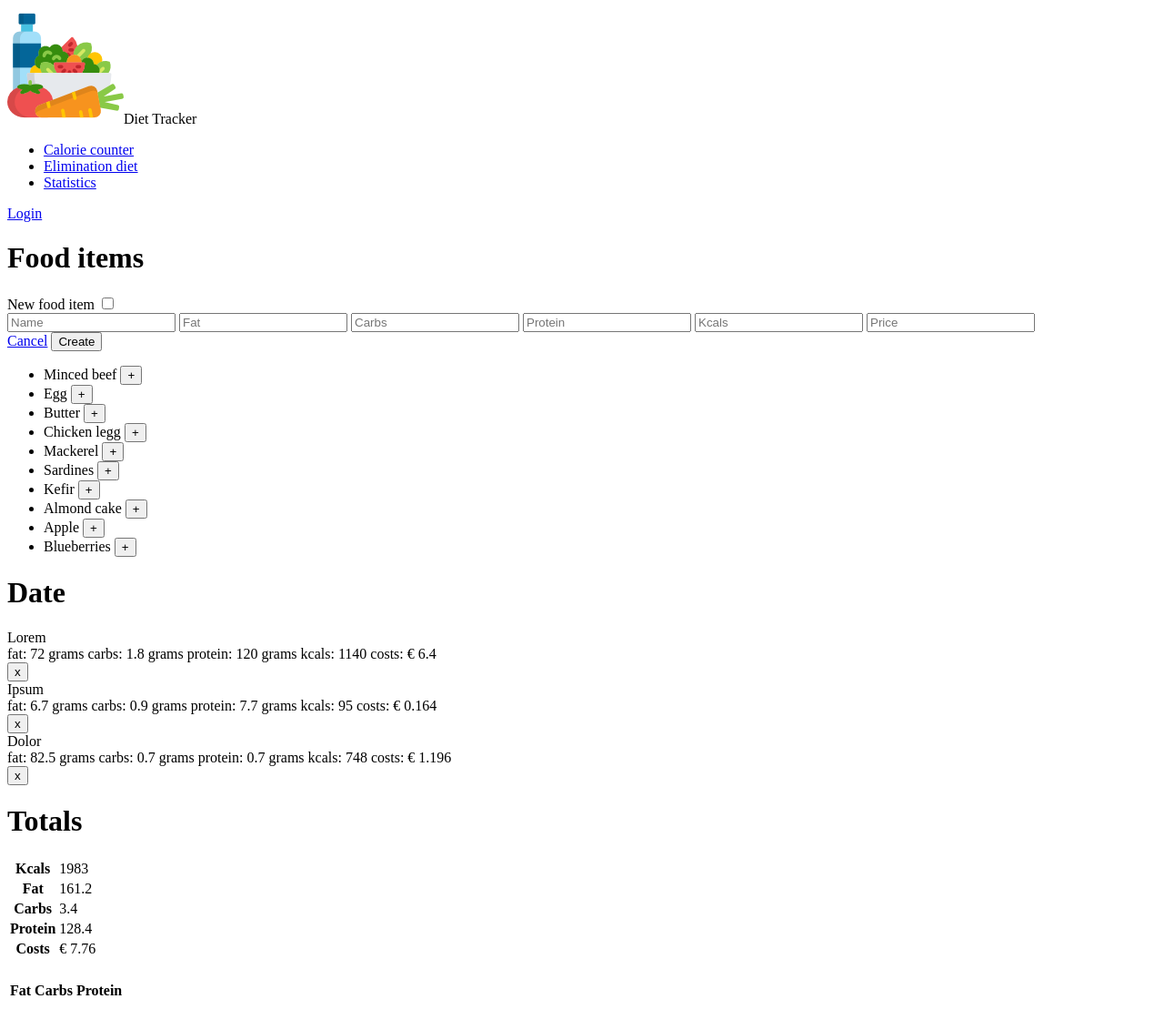
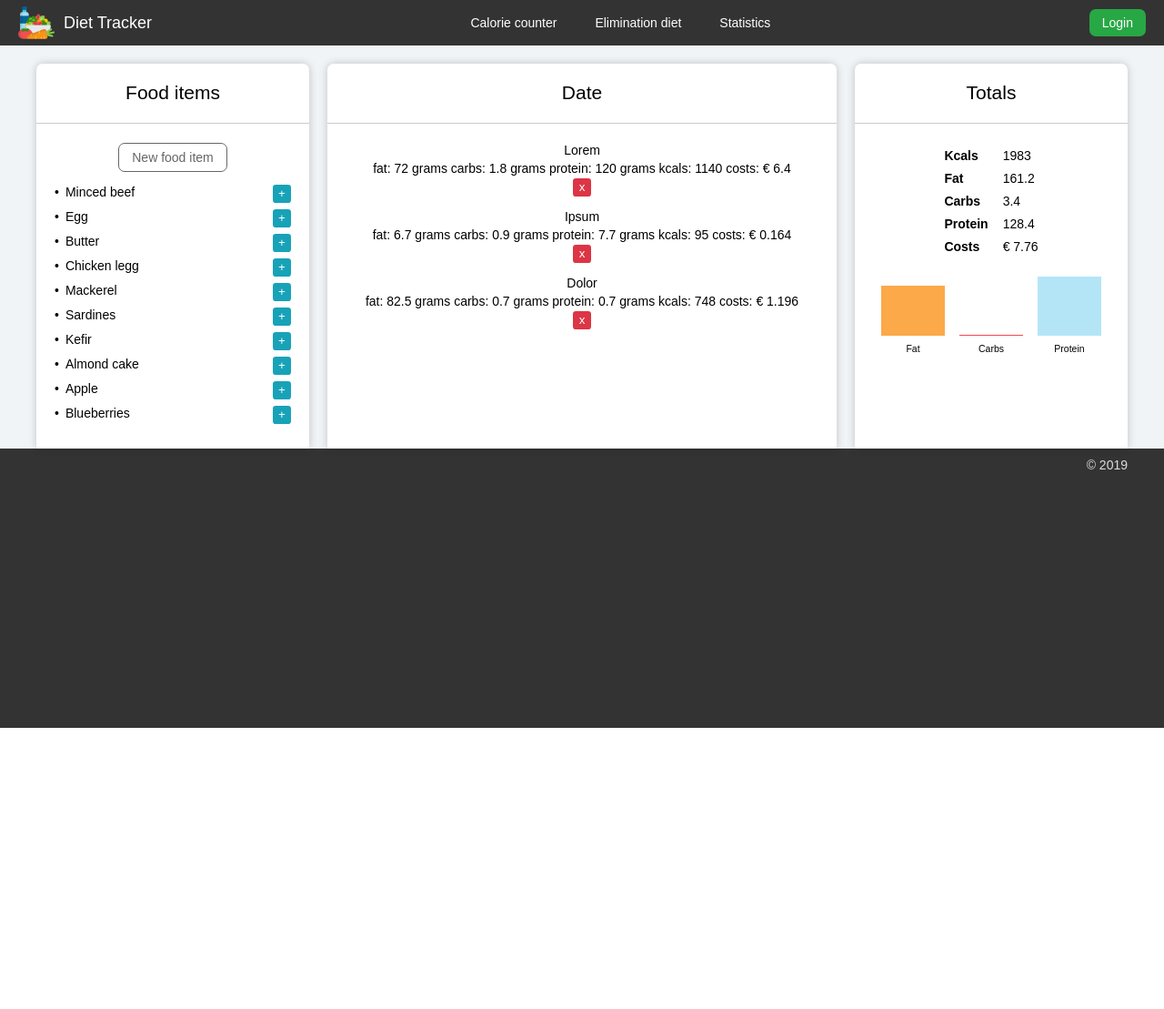
Before and after one commit to jellevanderschaaf/Diet-Tracker, a PHP site: page / in a window 1280 px wide. Shown: the whole page at 91% size. After the commit the page ends 800 px from the top, so only its background shows below. Run offline with PHP 8.4, Linux system fonts and the light colour scheme; lists and menus that the app fills with data are empty.

Commit message:
refactored css

```diff
--- a/index.php
+++ b/index.php
@@ -6,7 +6,7 @@
     </head>
     <body>
         <div class="section section-header">
-            <div class="logo"><img src="diet.png" alt="" />Diet Tracker</div>
+            <div class="logo"><img src="diet.png" alt="" /><h1>Diet Tracker</h1></div>
             <ul class="navigation">
                 <li><a href="/">Calorie counter</a></li>
                 <li><a href="/">Elimination diet</a></li>
@@ -18,11 +18,12 @@
         </div>
         <div class="section section-body">
             <div class="container">
+            <div class="flex">
                 <div class="column column-1-4">
                     <h1>Food items</h1>
-                    <label for="create">New food item</label>
+                    <label for="create" class="control">New food item</label>
                     <input type="checkbox" class="hidden" name="create" id="create" />
-                    <form action="" method="post">
+                    <form action="" method="post" class="create-form">
                         <div class="form">
                             <div class="fields">
                                 <input type="text" class="text" name="name" value="" placeholder="Name" />
@@ -40,7 +41,7 @@
                     </form>
                     <form action="" method="post">
                         <div class="form">
-                            <ul>
+                            <ul class="selection-list">
                                 <li><span>Minced beef</span> <button value="1">+</button></li>
                                 <li><span>Egg</span> <button value="2">+</button></li>
                                 <li><span>Butter</span> <button value="3">+</button></li>
@@ -58,7 +59,7 @@
                 <div class="column column-1-2">
                     <h1>Date</h1>
                     <form action="" method="post">
-                        <div class="form">
+                        <div class="form form-selection">
                             <div class="item">
                                 <div class="name">Lorem</div>
                                 <div class="statistics">fat: 72 grams carbs: 1.8 grams protein: 120 grams kcals: 1140 costs: € 6.4</div>
@@ -103,9 +104,9 @@
                     </table>
                     <table class="graph">
                         <tr>
-                            <td><div class="bar pct-57">&nbsp;</div></td>
-                            <td><div class="bar pct-0">&nbsp;</div></td>
-                            <td><div class="bar pct-43">&nbsp;</div></td>
+                            <td><div class="bar bar-a" style="height: 55px;">&nbsp;</div></td>
+                            <td><div class="bar bar-b" style="height: 1px;">&nbsp;</div></td>
+                            <td><div class="bar bar-c" style="height: 65px;">&nbsp;</div></td>
                         </tr>
                         <tr>
                             <th>Fat</th>
@@ -115,6 +116,10 @@
                     </table>
                 </div>
             </div>
+            </div>
+        </div>
+        <div class="section section-footer container">
+            &copy; 2019
         </div>
     </body>
 </html>
--- a/styles.css
+++ b/styles.css
@@ -1,14 +1,275 @@
 *
 {
-
-}
-
-html
-{
-
+    margin: 0;
+    padding: 0;
+    vertical-align: top;
 }
 
 body
 {
+    background: #333;
+}
 
+body,
+input,
+textarea
+{
+    font-family: Arial, Helvetica, sans-serif;
+    font-size: 14px;
 }
+
+p
+{
+    margin-bottom: 1em;
+}
+
+p
+{
+    line-height: 1.5em;
+}
+
+a
+{
+    text-decoration: none;
+}
+
+ul
+{
+    list-style: none outside;
+}
+
+button,
+input.submit
+{
+    cursor: pointer;
+}
+
+img
+{
+    max-width: 100%;
+    height: auto;
+}
+
+label.control
+{
+    margin-bottom: 1em;
+}
+
+label.control,
+form .controls .submit,
+form .controls a
+{
+    background: #fff;
+    padding: .5em 1em;
+    border-radius: .5em;
+    border: 1px solid #666;
+    display: inline-block;
+    color: #666;
+    cursor: pointer;
+}
+
+form .controls
+{
+    margin: .5em 0 1em 0;
+}
+
+input.text
+{
+    width: 100%;
+    box-sizing: border-box;
+    padding: .5em;
+    border: 1px solid #ccc;
+    border-radius: .5em;
+    margin-bottom: .5em;
+}
+
+table
+{
+    text-align: left;
+    margin: 0 auto;
+    margin-bottom: 1em;
+}
+
+td, th
+{
+    padding: .25em .5em;
+}
+
+form button
+{
+    border: none;
+    border-radius: .25em;
+    color: #fff;
+    background: #17a2b8;
+    line-height: 1.5em;
+    display: inline-block;
+    width: 1.5em;
+    text-align: center;
+}
+
+.hidden { display: none; }
+
+.container
+{
+    max-width: 1200px;
+    margin: 0 auto;
+}
+
+.center{ text-align: center; }
+
+.section-header
+{
+    color: #fff;
+    background: #333;
+    display: flex;
+    justify-content: space-between;
+    align-items: center;
+    padding: 5px 20px;
+}
+
+.section-header a
+{
+    color: #fff;
+}
+
+.section-header .logo
+{
+    display: flex;
+    align-items: center;
+}
+
+.section-header .logo img
+{
+    max-width: 40px;
+    padding-right: 10px;
+}
+
+.section-header .logo h1
+{
+    font-size: 18px;
+    font-weight: normal;
+}
+
+.section-header ul
+{
+    display: flex;
+}
+
+.section-header ul li
+{
+    padding: 0 1.5em;
+}
+
+.section-header .user a
+{
+    display: inline-block;
+    background: #28a745;
+    padding: .5em 1em;
+    border-radius: .5em;
+}
+
+.section-body
+{
+    background: #f0f4f7;
+}
+
+.section-body .flex
+{
+    display: flex;
+    margin: 0 -10px;
+    padding-top: 20px;
+}
+
+.column-1-2 { width: 50%; }
+.column-1-4 { width: 25%; }
+
+.column
+{
+    background: #fff;
+    margin: 0 10px;
+    padding: 20px;
+    border-radius:.5em .5em 0 0;
+    box-shadow: rgba(0, 0, 0, .2) 0 0 10px;
+    text-align: center;
+}
+
+.column > h1
+{
+    display: block;
+    border-bottom: 1px solid #ccc;
+    padding: 0 20px 1em 20px;
+    margin:0 0 1em -20px;
+    font-size: 1.5em;
+    font-weight: normal;
+    width: 100%;
+}
+
+.create-form
+{
+    display: none;
+}
+
+input[type="checkbox"]:checked ~ .create-form{ display: block; }
+
+.form-selection .statistics
+{
+    padding: .25em 0;
+}
+
+.form-selection button
+{
+    background: #dc3545;
+}
+
+.form-selection .item
+{
+    margin-bottom: 1em;
+}
+
+.selection-list
+{
+    width: 100%;
+}
+
+.selection-list li
+{
+    display: flex;
+    justify-content: space-between;
+    margin-bottom: .5em;
+}
+
+.selection-list span::before
+{
+    content:'\2022';
+    font-size: 1;
+    padding-right: .5em;
+}
+
+.graph
+{
+    width: 100%;
+    table-layout: fixed;
+}
+
+.graph th
+{
+    text-align: center;
+    font-weight: normal;
+    font-size: .75em;
+}
+
+.graph td
+{
+    vertical-align: bottom;
+}
+
+.bar-a { background: #fba949; }
+.bar-b { background: #fb484f; }
+.bar-c { background: #b4e5f7; }
+
+.section-footer
+{
+    padding: 10px 0;
+    text-align: right;
+    color: #ddd;
+}
```
